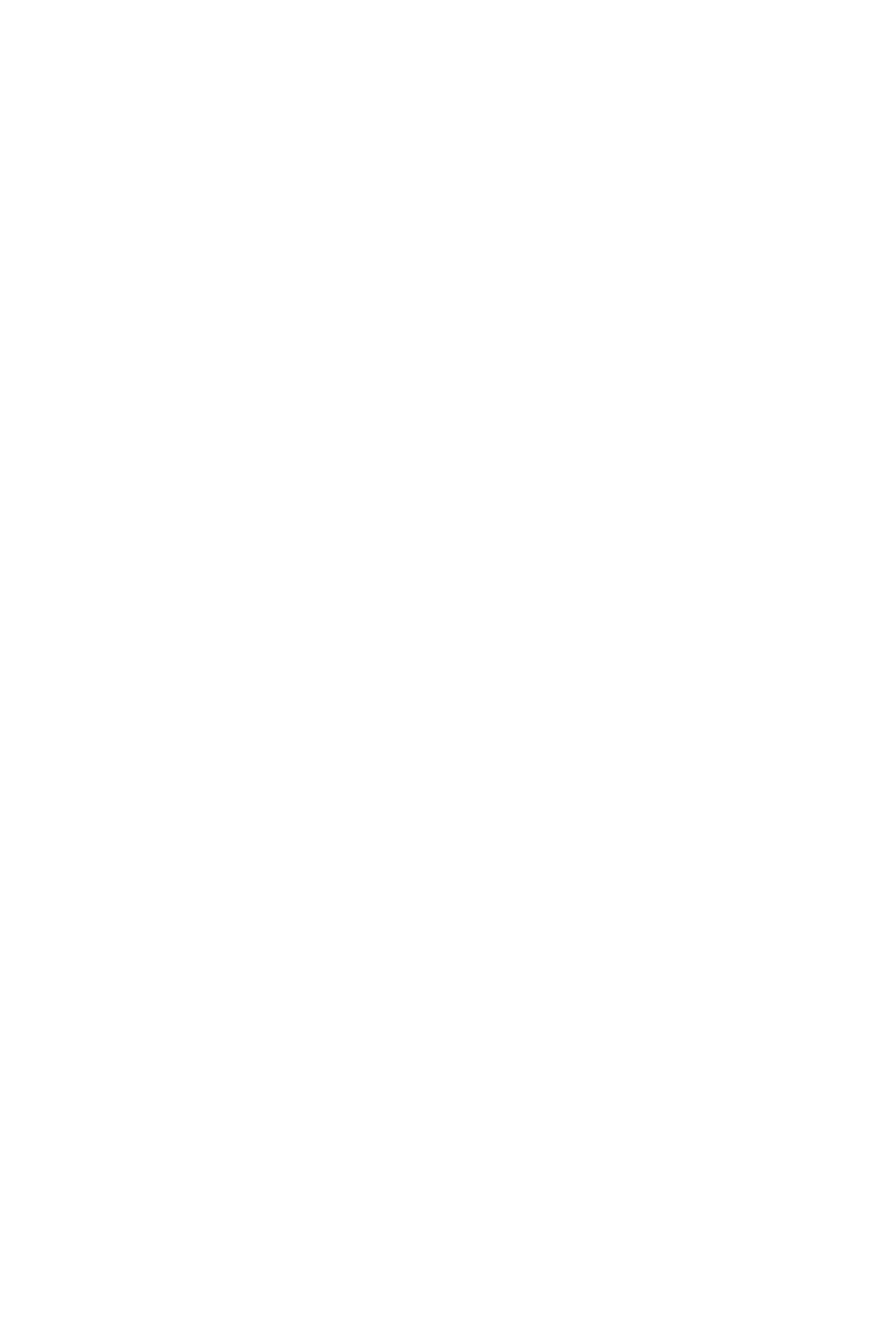
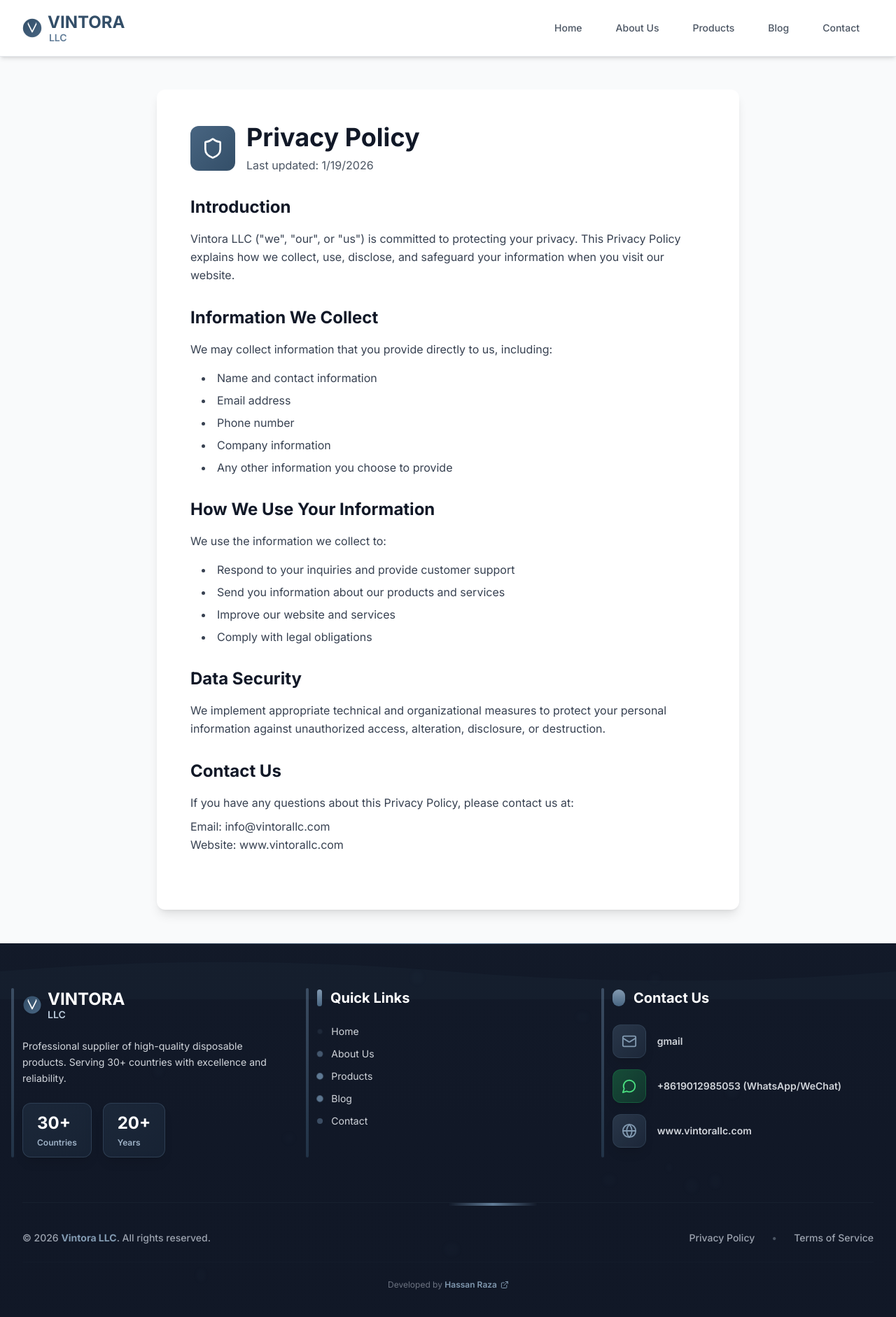
Before and after one commit to hrmughal35/vintorallc, a React (Vite) app: page /privacy-policy in a window 1280 px wide. Before the commit this address had no page. Shown: the top 1882 px of the page at 70% size. Before the commit the page ends 800 px from the top, so only its background shows below. Built offline with nearby package versions, Linux system fonts and the light colour scheme.

Commit message:
Add Privacy Policy and Terms of Service pages

```diff
--- a/src/App.jsx
+++ b/src/App.jsx
@@ -11,6 +11,8 @@ import About from './pages/About'
 import Contact from './pages/Contact'
 import Blog from './pages/Blog'
 import BlogPost from './pages/BlogPost'
+import PrivacyPolicy from './pages/PrivacyPolicy'
+import TermsOfService from './pages/TermsOfService'
 import Login from './pages/admin/Login'
 import Dashboard from './pages/admin/Dashboard'
 import Categories from './pages/admin/Categories'
@@ -83,6 +85,8 @@ function App() {
               <Route path="/contact" element={<Contact />} />
               <Route path="/blog" element={<Blog />} />
               <Route path="/blog/:id" element={<BlogPost />} />
+              <Route path="/privacy-policy" element={<PrivacyPolicy />} />
+              <Route path="/terms-of-service" element={<TermsOfService />} />
             </Route>
 
             {/* Admin Routes */}
--- a/src/components/Footer.jsx
+++ b/src/components/Footer.jsx
@@ -230,23 +230,29 @@ const Footer = () => {
               © {currentYear} <span className="text-primary-400 font-bold">Vintora LLC</span>. All rights reserved.
             </motion.p>
             <div className="flex items-center space-x-6 text-sm">
-              <motion.a
-                href="#"
-                whileHover={{ scale: 1.1, color: '#829ab1' }}
+              <motion.div
+                whileHover={{ scale: 1.1 }}
+              >
+                <Link
+                  to="/privacy-policy"
                   className="text-gray-400 hover:text-primary-400 transition-colors font-medium relative group"
                 >
                   Privacy Policy
                   <span className="absolute bottom-0 left-0 w-0 h-0.5 bg-primary-400 group-hover:w-full transition-all duration-300"></span>
-              </motion.a>
+                </Link>
+              </motion.div>
               <span className="text-gray-600">•</span>
-              <motion.a
-                href="#"
-                whileHover={{ scale: 1.1, color: '#829ab1' }}
+              <motion.div
+                whileHover={{ scale: 1.1 }}
+              >
+                <Link
+                  to="/terms-of-service"
                   className="text-gray-400 hover:text-primary-400 transition-colors font-medium relative group"
                 >
                   Terms of Service
                   <span className="absolute bottom-0 left-0 w-0 h-0.5 bg-primary-400 group-hover:w-full transition-all duration-300"></span>
-              </motion.a>
+                </Link>
+              </motion.div>
             </div>
           </div>
 
--- /dev/null
+++ b/src/pages/PrivacyPolicy.jsx
@@ -0,0 +1,83 @@
+import { motion } from 'framer-motion'
+import { Shield } from 'lucide-react'
+
+const PrivacyPolicy = () => {
+  return (
+    <div className="pt-20 min-h-screen bg-gray-50">
+      <div className="container mx-auto px-4 sm:px-6 lg:px-8 py-12 max-w-4xl">
+        <motion.div
+          initial={{ opacity: 0, y: 20 }}
+          animate={{ opacity: 1, y: 0 }}
+          transition={{ duration: 0.6 }}
+          className="bg-white rounded-xl shadow-lg p-8 md:p-12"
+        >
+          <div className="flex items-center gap-4 mb-8">
+            <div className="bg-gradient-to-br from-primary-600 to-primary-700 p-4 rounded-xl">
+              <Shield className="text-white" size={32} />
+            </div>
+            <div>
+              <h1 className="text-4xl font-bold text-gray-900">Privacy Policy</h1>
+              <p className="text-gray-600 mt-2">Last updated: {new Date().toLocaleDateString()}</p>
+            </div>
+          </div>
+
+          <div className="prose prose-lg max-w-none">
+            <section className="mb-8">
+              <h2 className="text-2xl font-bold text-gray-900 mb-4">Introduction</h2>
+              <p className="text-gray-700 leading-relaxed">
+                Vintora LLC ("we", "our", or "us") is committed to protecting your privacy. This Privacy Policy explains how we collect, use, disclose, and safeguard your information when you visit our website.
+              </p>
+            </section>
+
+            <section className="mb-8">
+              <h2 className="text-2xl font-bold text-gray-900 mb-4">Information We Collect</h2>
+              <p className="text-gray-700 leading-relaxed mb-4">
+                We may collect information that you provide directly to us, including:
+              </p>
+              <ul className="list-disc list-inside text-gray-700 space-y-2 ml-4">
+                <li>Name and contact information</li>
+                <li>Email address</li>
+                <li>Phone number</li>
+                <li>Company information</li>
+                <li>Any other information you choose to provide</li>
+              </ul>
+            </section>
+
+            <section className="mb-8">
+              <h2 className="text-2xl font-bold text-gray-900 mb-4">How We Use Your Information</h2>
+              <p className="text-gray-700 leading-relaxed mb-4">
+                We use the information we collect to:
+              </p>
+              <ul className="list-disc list-inside text-gray-700 space-y-2 ml-4">
+                <li>Respond to your inquiries and provide customer support</li>
+                <li>Send you information about our products and services</li>
+                <li>Improve our website and services</li>
+                <li>Comply with legal obligations</li>
+              </ul>
+            </section>
+
+            <section className="mb-8">
+              <h2 className="text-2xl font-bold text-gray-900 mb-4">Data Security</h2>
+              <p className="text-gray-700 leading-relaxed">
+                We implement appropriate technical and organizational measures to protect your personal information against unauthorized access, alteration, disclosure, or destruction.
+              </p>
+            </section>
+
+            <section className="mb-8">
+              <h2 className="text-2xl font-bold text-gray-900 mb-4">Contact Us</h2>
+              <p className="text-gray-700 leading-relaxed">
+                If you have any questions about this Privacy Policy, please contact us at:
+              </p>
+              <p className="text-gray-700 leading-relaxed mt-2">
+                Email: info@vintorallc.com<br />
+                Website: www.vintorallc.com
+              </p>
+            </section>
+          </div>
+        </motion.div>
+      </div>
+    </div>
+  )
+}
+
+export default PrivacyPolicy
--- /dev/null
+++ b/src/pages/TermsOfService.jsx
@@ -0,0 +1,76 @@
+import { motion } from 'framer-motion'
+import { FileText } from 'lucide-react'
+
+const TermsOfService = () => {
+  return (
+    <div className="pt-20 min-h-screen bg-gray-50">
+      <div className="container mx-auto px-4 sm:px-6 lg:px-8 py-12 max-w-4xl">
+        <motion.div
+          initial={{ opacity: 0, y: 20 }}
+          animate={{ opacity: 1, y: 0 }}
+          transition={{ duration: 0.6 }}
+          className="bg-white rounded-xl shadow-lg p-8 md:p-12"
+        >
+          <div className="flex items-center gap-4 mb-8">
+            <div className="bg-gradient-to-br from-primary-600 to-primary-700 p-4 rounded-xl">
+              <FileText className="text-white" size={32} />
+            </div>
+            <div>
+              <h1 className="text-4xl font-bold text-gray-900">Terms of Service</h1>
+              <p className="text-gray-600 mt-2">Last updated: {new Date().toLocaleDateString()}</p>
+            </div>
+          </div>
+
+          <div className="prose prose-lg max-w-none">
+            <section className="mb-8">
+              <h2 className="text-2xl font-bold text-gray-900 mb-4">Agreement to Terms</h2>
+              <p className="text-gray-700 leading-relaxed">
+                By accessing and using this website, you accept and agree to be bound by the terms and provision of this agreement. If you do not agree to these terms, please do not use our website.
+              </p>
+            </section>
+
+            <section className="mb-8">
+              <h2 className="text-2xl font-bold text-gray-900 mb-4">Use License</h2>
+              <p className="text-gray-700 leading-relaxed mb-4">
+                Permission is granted to temporarily access the materials on Vintora LLC's website for personal, non-commercial transitory viewing only. This is the grant of a license, not a transfer of title, and under this license you may not:
+              </p>
+              <ul className="list-disc list-inside text-gray-700 space-y-2 ml-4">
+                <li>Modify or copy the materials</li>
+                <li>Use the materials for any commercial purpose</li>
+                <li>Attempt to decompile or reverse engineer any software</li>
+                <li>Remove any copyright or other proprietary notations</li>
+              </ul>
+            </section>
+
+            <section className="mb-8">
+              <h2 className="text-2xl font-bold text-gray-900 mb-4">Disclaimer</h2>
+              <p className="text-gray-700 leading-relaxed">
+                The materials on Vintora LLC's website are provided on an 'as is' basis. Vintora LLC makes no warranties, expressed or implied, and hereby disclaims and negates all other warranties including, without limitation, implied warranties or conditions of merchantability, fitness for a particular purpose, or non-infringement of intellectual property or other violation of rights.
+              </p>
+            </section>
+
+            <section className="mb-8">
+              <h2 className="text-2xl font-bold text-gray-900 mb-4">Limitations</h2>
+              <p className="text-gray-700 leading-relaxed">
+                In no event shall Vintora LLC or its suppliers be liable for any damages (including, without limitation, damages for loss of data or profit, or due to business interruption) arising out of the use or inability to use the materials on Vintora LLC's website.
+              </p>
+            </section>
+
+            <section className="mb-8">
+              <h2 className="text-2xl font-bold text-gray-900 mb-4">Contact Information</h2>
+              <p className="text-gray-700 leading-relaxed">
+                If you have any questions about these Terms of Service, please contact us at:
+              </p>
+              <p className="text-gray-700 leading-relaxed mt-2">
+                Email: info@vintorallc.com<br />
+                Website: www.vintorallc.com
+              </p>
+            </section>
+          </div>
+        </motion.div>
+      </div>
+    </div>
+  )
+}
+
+export default TermsOfService
```
Lines whose indentation alone changed are shown as unchanged.
